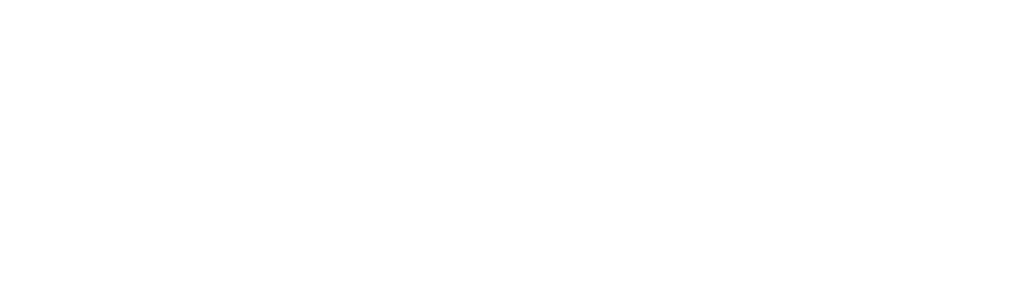
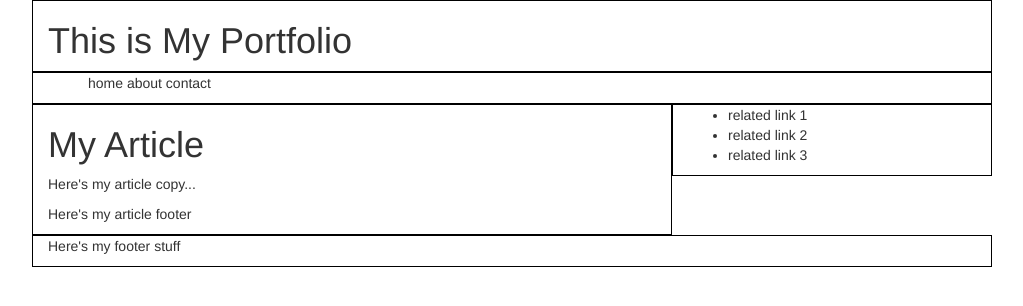
Before and after one commit to mromero90/portfolio, a plain HTML site: page index.html in a window 1280 px wide. Shown: the whole page, without its empty margins (128-1151 px from the left). Drawn offline with nearby package versions, Linux system fonts and the light colour scheme.

Commit message:
Update index.html

```diff
--- a/index.html
+++ b/index.html
@@ -1 +1,82 @@
-<!doctype/>
+<!DOCTYPE html>
+<html lang="en">
+  <head>
+    <meta charset="utf-8">
+    <meta http-equiv="X-UA-Compatible" content="IE=edge">
+    <meta name="viewport" content="width=device-width, initial-scale=1">
+    <title>Mindy Romero</title>
+
+    <!-- Bootstrap -->
+    <!-- Latest compiled and minified CSS -->
+    <link rel="stylesheet" href="//netdna.bootstrapcdn.com/bootstrap/3.1.1/css/bootstrap.min.css">
+    <style>
+      .container {
+        width:960px;
+        margin:0 auto;
+      }
+
+      .pageheader, nav, article, aside, .pagefooter {
+        border:1px solid #000;
+      }
+
+      nav li {
+        display:inline;
+      }
+    </style>
+
+    <!-- HTML5 Shim and Respond.js IE8 support of HTML5 elements and media queries -->
+    <!-- WARNING: Respond.js doesn't work if you view the page via file:// -->
+    <!--[if lt IE 9]>
+      <script src="https://oss.maxcdn.com/libs/html5shiv/3.7.0/html5shiv.js"></script>
+      <script src="https://oss.maxcdn.com/libs/respond.js/1.4.2/respond.min.js"></script>
+    <![endif]-->
+  </head>
+  <body>
+    <div class="container">
+      <div class="row">
+        <header class="pageheader col-md-12">
+          <h1>This is My Portfolio</h1>
+        </header>
+      </div>
+      <div class="row">
+        <nav class="col-md-12">
+          <ul>
+            <li>home</li>
+            <li>about</li>
+            <li>contact</li>
+          </ul>
+      </nav>
+      </div>
+      <div class="row">
+        <article class="col-md-8">
+          <header>
+            <h1>My Article</h1>
+          </header>
+          <p>Here's my article copy...</p>
+          <footer>
+            <p>Here's my article footer</p>
+          </footer>
+        </article>
+        <aside class="col-md-4">
+          <ul>
+            <li>related link 1</li>
+            <li>related link 2</li>
+            <li>related link 3</li>
+          </ul>
+        </aside>
+      </div>
+      <div class="row">
+        <footer class="pagefooter col-md-12">
+          <p>Here's my footer stuff</p>
+        </footer>
+      </div>
+
+    </div>
+
+    <!-- jQuery (necessary for Bootstrap's JavaScript plugins) -->
+    <script src="https://ajax.googleapis.com/ajax/libs/jquery/1.11.0/jquery.min.js"></script>
+    <!-- Include all compiled plugins (below), or include individual files as needed -->
+    <!-- Latest compiled and minified JavaScript -->
+    <script src="//netdna.bootstrapcdn.com/bootstrap/3.1.1/js/bootstrap.min.js"></script>
+  </body>
+</html>
```
